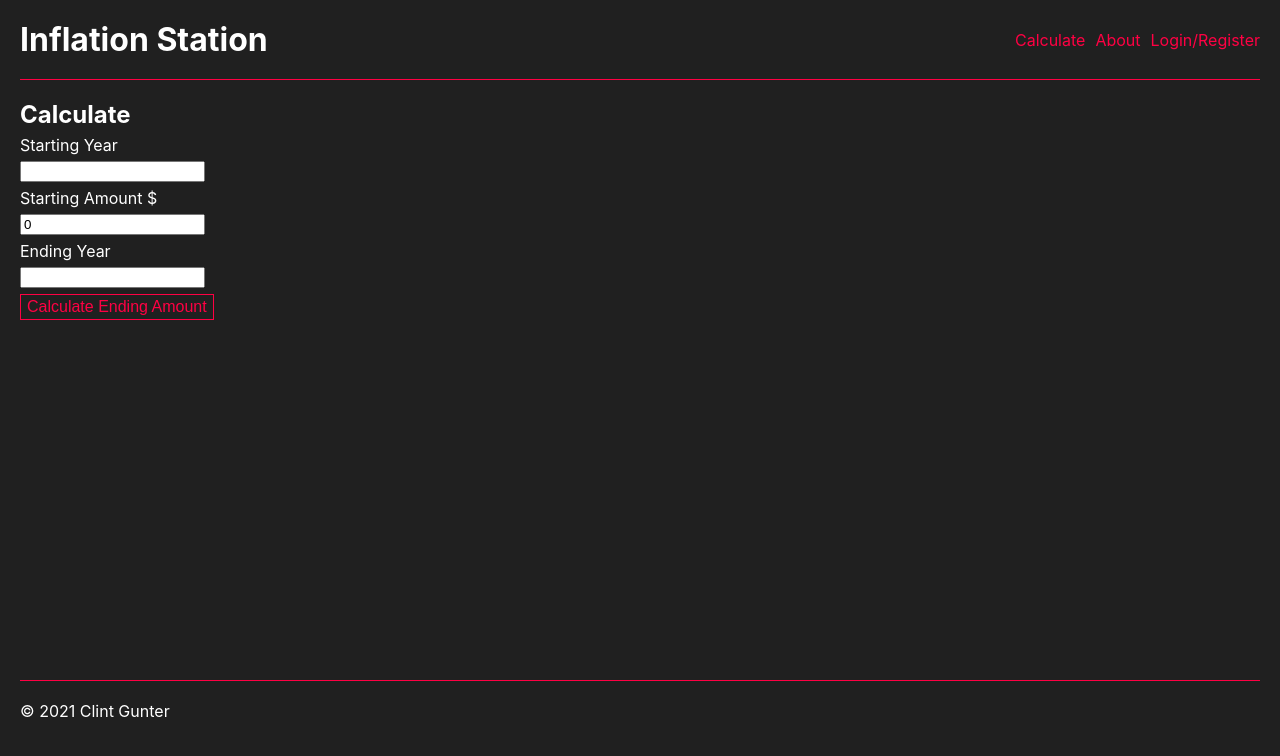
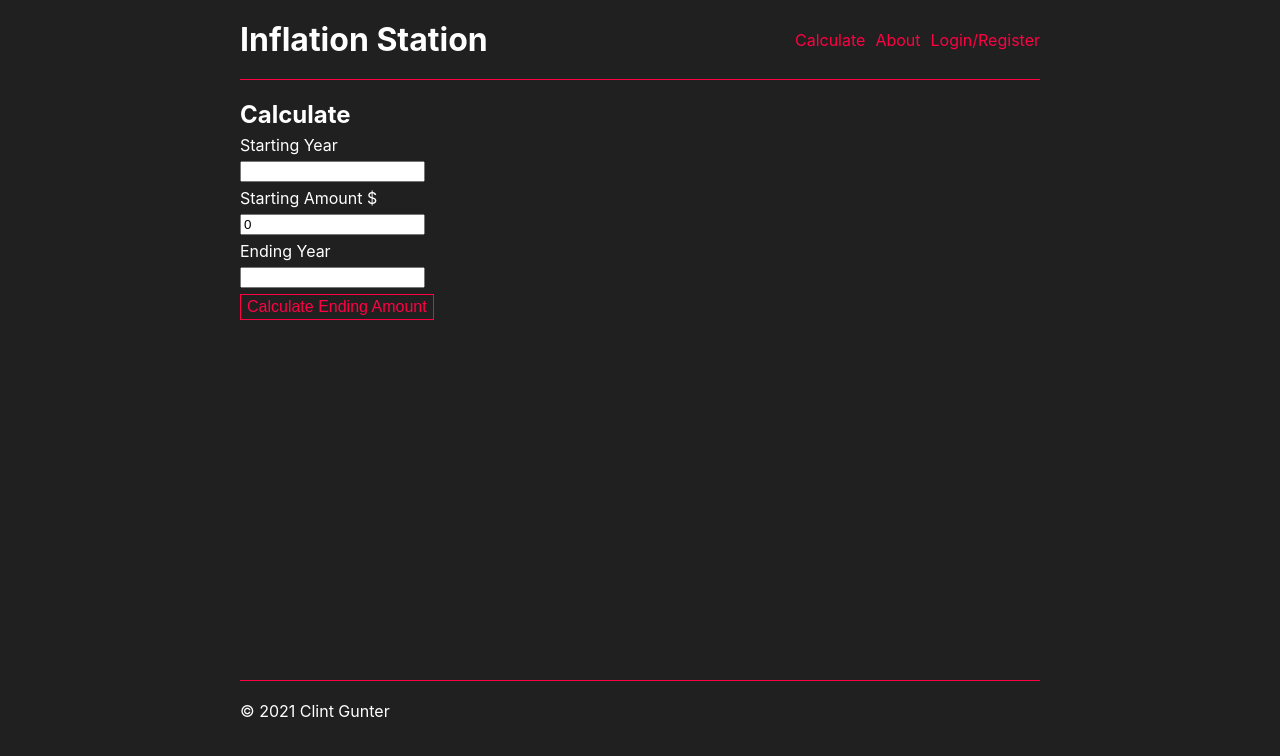
Before and after one commit to futureclint/inflation-station, a React (Create React App) app in the folder client/: page / in a window 1280 px wide. Shown: the top 756 px of the page. Built offline with nearby package versions, Linux system fonts and the light colour scheme.

Commit message:
Added media queries for narrow and wide widths

```diff
--- a/client/src/App.css
+++ b/client/src/App.css
@@ -26,6 +26,21 @@ button {
   font-size: 16px;
   color: #ff0043;
   cursor: pointer;
+}
+
+/* Constrain page width on wide widths */
+@media (min-width: 800px) {
+  .app-wrapper {
+    max-width: 800px;
+    margin: 0 auto;
+  }
+}
+
+/* Reduce body padding on narrow widths */
+@media (max-width: 500px) {
+  body {
+    padding: 15px;
+  }
 }
 
 /* Header ------------------------------------------------------------------- */
--- a/client/src/App.js
+++ b/client/src/App.js
@@ -41,7 +41,7 @@ function App() {
   }
 
   return (
-    <div className="App">
+    <div className="app-wrapper">
       <Layout currentUser={currentUser} handleLogout={handleLogout}>
         <Switch>
           <Route path='/login'>
```
